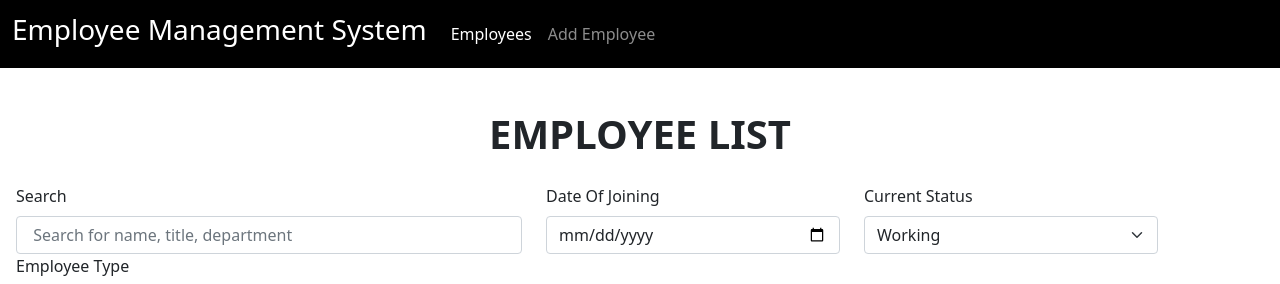
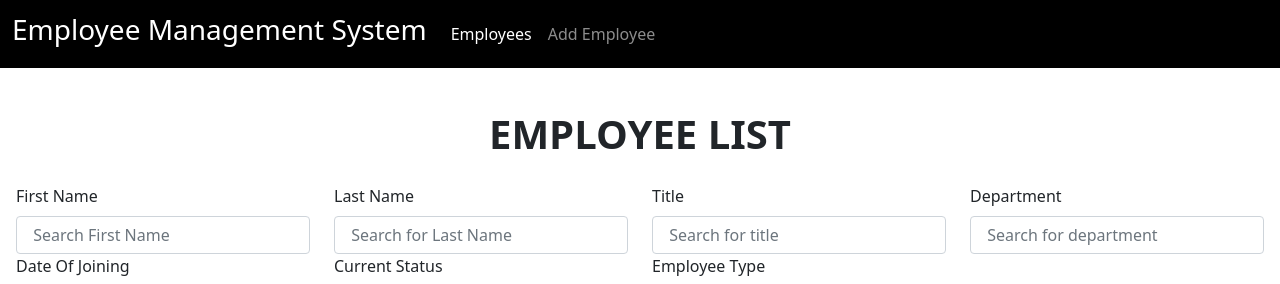
Before and after one commit to vijay010498/adv-FS-project, a React (Create React App) app in the folder frontend/: page / in a window 1280 px wide. Shown: the top 284 px of the page. Built offline with nearby package versions, Linux system fonts and the light colour scheme; no server answers.

Commit message:
completed all filtering logic

```diff
--- a/frontend/src/components/EmployeeDirectory.js
+++ b/frontend/src/components/EmployeeDirectory.js
@@ -9,7 +9,13 @@ function EmployeeDirectory() {
   const [newEmployeeCreated, setNewEmployeeCreated] = useState(location.state?.newEmployeeCreated || false);
 
   const [filterOptions, setFilterOptions] = useState({
-    employeeType: ""
+    firstName: "",
+    lastName: "",
+    title: "",
+    department: "",
+    dateOfJoining: "",
+    employeeType: "",
+    currentStatus: 1,
   });
 
   const handleSearch = (options) => {
@@ -26,7 +32,8 @@ function EmployeeDirectory() {
     <main>
       <h1>EMPLOYEE LIST</h1>
       <EmployeeSearch onSearch={handleSearch}/>
-      <EmployeeTable newEmployeeCreated={newEmployeeCreated} onResetNewEmployeeCreated={resetNewEmployeeCreated} filterOptions={filterOptions}/>
+      <EmployeeTable newEmployeeCreated={newEmployeeCreated} onResetNewEmployeeCreated={resetNewEmployeeCreated}
+                     filterOptions={filterOptions}/>
     </main>
   );
 }
--- a/frontend/src/components/EmployeeSearch.js
+++ b/frontend/src/components/EmployeeSearch.js
@@ -1,11 +1,23 @@
 import {useState} from "react";
 
 function EmployeeSearch({onSearch}) {
+  const [firstName, setFirstName] = useState("");
+  const [lastName, setLastName] = useState("");
+  const [title, setTitle] = useState("");
+  const [department, setDepartment] = useState("");
+  const [dateOfJoining, setDateOfJoining] = useState("");
+  const [currentStatus, setCurrentStatus] = useState(1);
   const [employeeType, setEmployeeType] = useState("");
 
 
   const handleSearchClick = () => {
     onSearch({
+      firstName,
+      lastName,
+      title,
+      department,
+      dateOfJoining,
+      currentStatus,
       employeeType
     })
   }
@@ -13,31 +25,79 @@ function EmployeeSearch({onSearch}) {
   return (
     <form className="form-horizontal mt-3">
       <div className="row">
-        <div className="col-5">
-          <label className="form-label" htmlFor="dateofjoining">
-            Search
+        <div className="col-3">
+          <label className="form-label" htmlFor="firstName">
+            First Name
           </label>
-          <div className="input-group">
-            <input
-              type="text"
-              className="form-control"
-              placeholder=" Search for name, title, department"
-            />
-          </div>
+          <input
+            type="text"
+            className="form-control"
+            id="firstName"
+            value={firstName}
+            placeholder=" Search First Name"
+            onChange={(e) => setFirstName(e.target.value)}
+          />
+        </div>
+        <div className="col-3">
+          <label className="form-label" htmlFor="lastName">
+            Last Name
+          </label>
+          <input
+            type="text"
+            className="form-control"
+            id="lastName"
+            value={lastName}
+            placeholder=" Search for Last Name"
+            onChange={(e) => setLastName(e.target.value)}
+          />
+        </div>
+        <div className="col-3">
+          <label className="form-label" htmlFor="title">
+            Title
+          </label>
+          <input
+            type="text"
+            className="form-control"
+            id="title"
+            value={title}
+            placeholder=" Search for title"
+            onChange={(e) => setTitle(e.target.value)}
+          />
+        </div>
+        <div className="col-3">
+          <label className="form-label" htmlFor="department">
+            Department
+          </label>
+          <input
+            type="text"
+            className="form-control"
+            id="department"
+            value={department}
+            placeholder=" Search for department"
+            onChange={(e) => setDepartment(e.target.value)}
+          />
         </div>
         <div className="col-3">
           <label className="form-label" htmlFor="dateofjoining">
             Date Of Joining
           </label>
-          <input type="date" className="form-control" id="dateofjoining"/>
+          <input
+            type="date"
+            className="form-control"
+            id="dateofjoining"
+            value={dateOfJoining}
+            onChange={(e) => setDateOfJoining(e.target.value)}
+          />
         </div>
         <div className="col-3">
           <label className="form-label" htmlFor="currentstatus">
             Current Status
           </label>
-          <select className="form-select">
+          <select className="form-select"
+                  value={currentStatus}
+                  onChange={(e) => setCurrentStatus(parseInt(e.target.value))}>
             <option value="1">Working</option>
-            <option value="0">Retired</option>
+            <option value="2">Retired</option>
           </select>
         </div>
         <div className="col-3">
```
